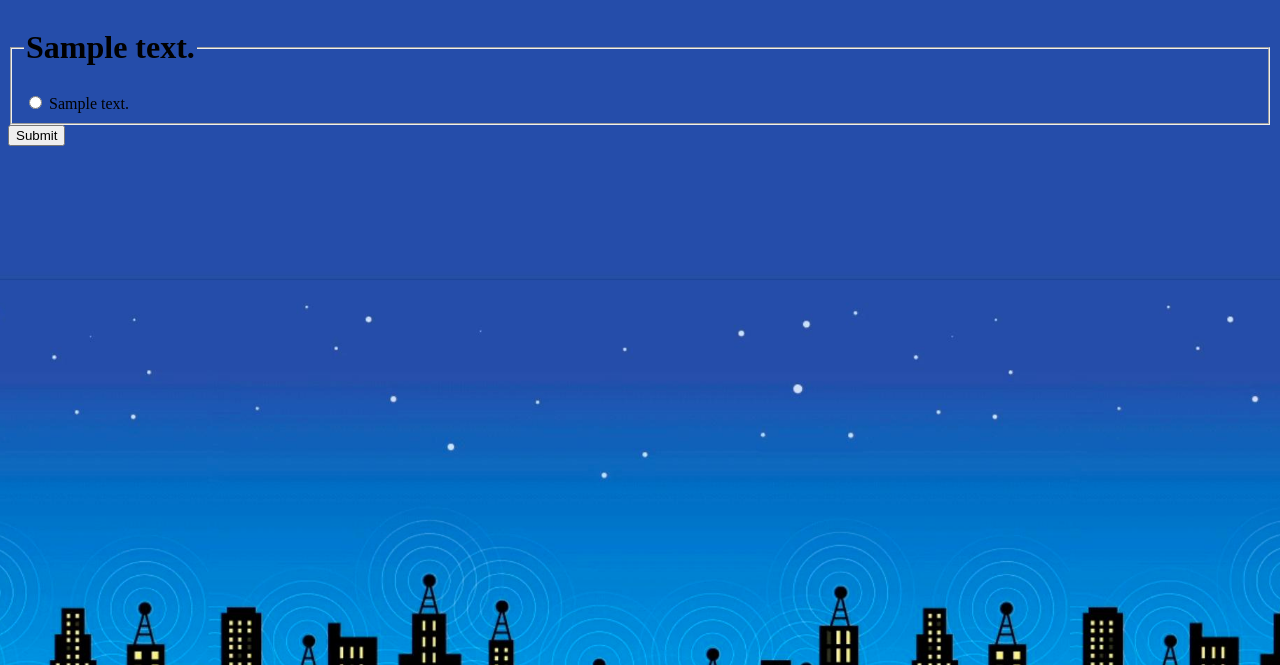
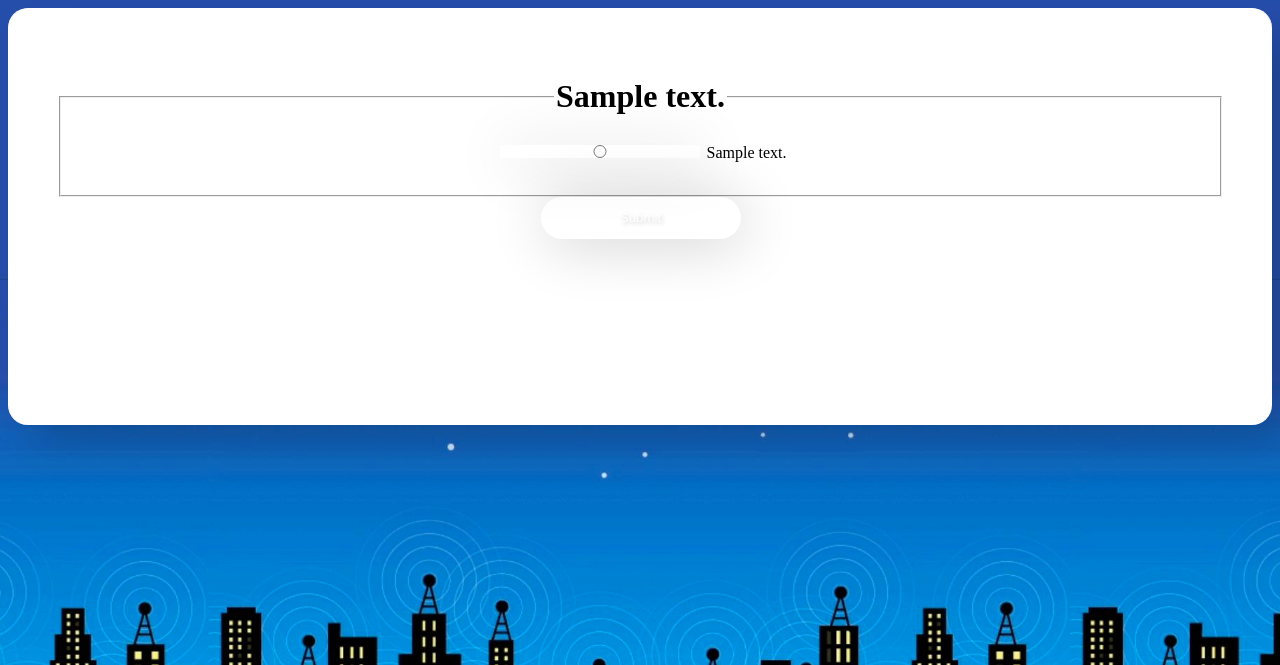
Before and after one commit to EkBalam/clase2_django, a Django app: page /polls/1/ in a window 1280 px wide. Shown: the top 665 px of the page. Run offline with Django 4.2, Linux system fonts and the light colour scheme; tables that the repository leaves empty hold one stand-in row (values such as "Sample post").

Commit message:
form css

```diff
--- a/miproyecto/polls/static/polls/style.css
+++ b/miproyecto/polls/static/polls/style.css
@@ -9,3 +9,83 @@ body {
 li a {
     color: green;
 }
+
+form {
+    background: white;
+    padding: 3em;
+    height: 320px;
+    border-radius: 20px;
+    border-left: 1px solid white;
+    border-top: 1px solid white;
+    backdrop-filter: blur(10px);
+    box-shadow: 20px 20px 40px -6px rgba(0,0,0,0.2);
+    text-align: center;
+    position: relative;
+    transition: all 0.2s ease-in-out;
+
+    p {
+      font-weight: 500;
+      color: #fff;
+      opacity: 0.7;
+      font-size: 1.4rem;
+      margin-top: 0;
+      margin-bottom: 60px;
+      text-shadow: 2px 2px 4px rgba(0,0,0,0.2);
+    }
+
+    a {
+      text-decoration: none;
+      color: #ddd;
+      font-size: 12px;
+
+      :hover {
+        text-shadow: 2px 2px 6px #00000040;
+      }
+
+      &:active {
+        text-shadow: none;
+      }
+    }
+
+    input {
+      background: transparent;
+      width: 200px;
+      padding: 1em;
+      margin-bottom: 2em;
+      border: none;
+      border-left: 1px solid $white;
+      border-top: 1px solid $white;
+      border-radius: 5000px;
+      backdrop-filter: blur(5px);
+      box-shadow: 4px 4px 60px rgba(0,0,0,0.2);
+      color: #fff;
+      font-family: Montserrat, sans-serif;
+      font-weight: 500;
+      transition: all 0.2s ease-in-out;
+      text-shadow: 2px 2px 4px rgba(0,0,0,0.2);
+
+      :hover {
+        background: rgba(255,255,255,0.1);
+        box-shadow: 4px 4px 60px 8px rgba(0,0,0,0.2);
+      }
+
+
+      [type="button"] {
+        margin-top: 10px;
+        width: 150px;
+        font-size: 1rem;
+
+        :hover {
+          cursor: pointer;
+        }
+
+        &:active {
+          background: rgba(255,255,255,0.2);
+        }
+      }
+    }
+
+    :hover {
+      margin: 4px;
+    }
+  }
```
